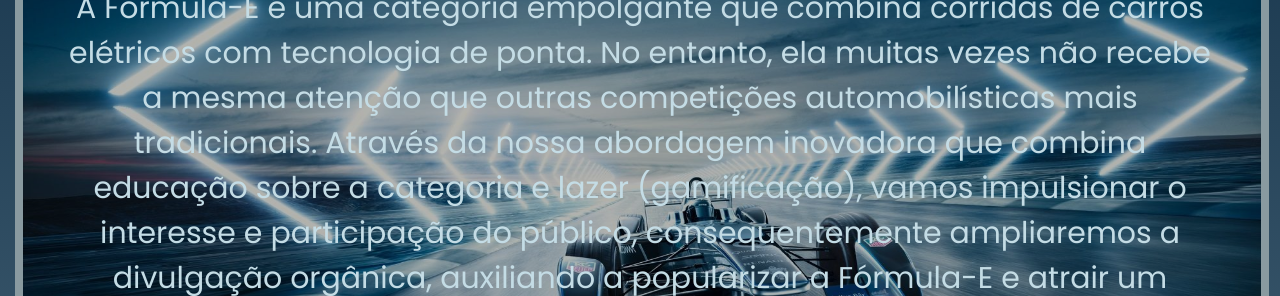
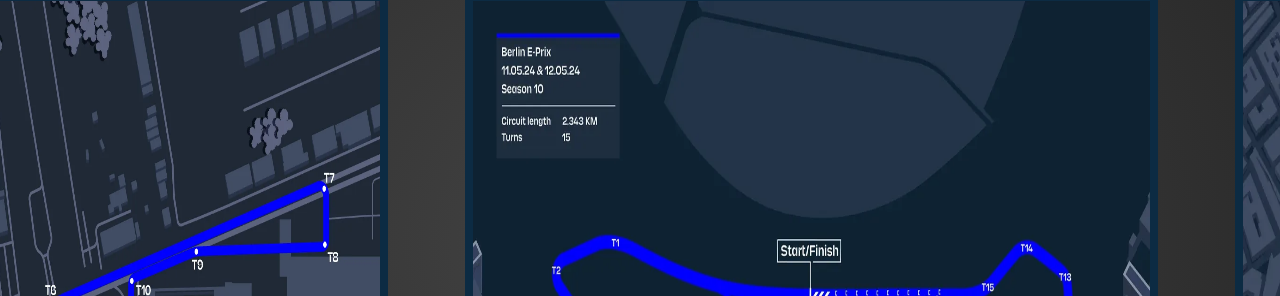
Before and after one commit to BitWise-CHALLENGE-1SEM/WEBSITE-MAHINDRA-RACING, a plain HTML site: page index.html in a window 1280 px wide. Shown: the part 307-603 px from the top of the page. Drawn offline with nearby package versions, Linux system fonts and the light colour scheme.

Commit message:
criando um slideshow diferente

```diff
--- a/index.html
+++ b/index.html
@@ -34,17 +34,41 @@
       </div>
 
     <section id="secao1">
-        <div>
-            <img src="./src/img/formula_e_wallpaper.jpg" alt="Slideshow">
-            <div id="textoSlideshow">
-                <h3>Inserir as pessoas no mundo da formula-E!</h3>
+        <div class="slider">
+            <div class="slides">
+                <input type="radio" name="radio-btn" id="radio1">
+                <input type="radio" name="radio-btn" id="radio2">
+                <input type="radio" name="radio-btn" id="radio3">
+                <input type="radio" name="radio-btn" id="radio4">
+
+                <!-- SLIDES IMAGE -->
+                <div class="slide first">
+                    <img src="./src/img/gp-sao-paulo.webp" alt="imagem 1">
+                </div>
+
+                <div class="slide">
+                    <img src="./src/img/gp-berlim.webp" alt="imagem 2">
+                </div>
+
+                <div class="slide">
+                    <img src="./src/img/gp-monaco.webp" alt="imagem 3">
+                </div>
+
+                <div class="slide">
+                    <img src="./src/img/gp-uer.webp" alt="imagem 4">
+                </div>
+            </div>
+        </div>
+    </section>
+
+
+    <div>
+        <h3>Inserir as pessoas no mundo da formula-E!</h3>
                 <p>A Fórmula-E é uma categoria empolgante que combina corridas de carros elétricos com tecnologia de ponta.
                     No entanto, ela muitas vezes não recebe a mesma atenção que outras competições automobilísticas mais tradicionais. Através da nossa abordagem inovadora
                     que combina educação sobre a categoria e lazer (gamificação), vamos impulsionar o interesse e participação do público, consequentemente ampliaremos a divulgação orgânica,
                      auxiliando a popularizar a Fórmula-E e atrair um público mais amplo. <a href="#secao3">Saiba mais!</a></p>
-            </div>
-        </div>
-    </section>
+    </div>
     <section id="secao2">
         <div id="jogo">
             <h2>Aprendendo de maneira divertida!</h2>
--- a/src/css/estilo.css
+++ b/src/css/estilo.css
@@ -149,18 +149,63 @@
 
 /* ---------------------------------------------------------------------------------------------------------------------------------------------------------------------------------------- */
 #secao1{
-    padding: 200px 15px 0 15px ;
+    padding-top: 300px;
+    position: relative;
+    background-image: radial-gradient( #444444 ,#222222 );
+
 }
 
-#secao1 img{
-    width: 98%;
-    height: 700px;
-    position: absolute;
-    border-style: solid;
-    border-color: var(--color4);
-    border-width: 8px;
-    filter: brightness(70%);
+.slider{
+    padding: 0px 0px 0px 400px;
+    width: 100%;
+    height: 800px;
+    overflow: hidden;
 }
+
+.slides{
+    width: 350%;
+    height: 800px;
+    display: flex;
+}
+
+.slides input{
+    display: none;
+}
+
+.slide{
+    width: 25%;
+    position: relative;
+    transition: 2s;
+}
+
+.slide img{
+    width: 90%;
+    height: 80%;
+    border: 8px solid var(--color5);
+}
+
+#radio1:checked ~ .first{
+    margin-left: 0;
+
+}
+
+#radio2:checked ~ .first{
+    margin-left: -25%;
+
+}
+
+#radio3:checked ~ .first{
+    margin-left: -50%;
+
+}
+
+#radio4:checked ~ .first{
+    margin-left: -75%;
+
+}
+
+
+
 #textoSlideshow{
     position: relative;
     padding: 40px;
@@ -168,6 +213,9 @@
     text-align: center;
     color: var(--color4);
 }
+
+
+
 #secao2{
     margin-top: 500px;
     text-align: center;
@@ -193,6 +241,8 @@
     border-width: 8px;
     margin-inline: 20px;
 }
+
+
 /* ---------------------------------------------------------------------------------------------------------------------------------------------------------------------------------------- */
 .container{
     display: flex;
--- a/src/js/script.js
+++ b/src/js/script.js
@@ -9,3 +9,21 @@
 
   progressBar.style.width = `${scrolled}%`;
 });
+
+// CAROUSEL
+let count = 1;
+
+document.getElementById("radio1").checked = true;
+
+setInterval(function(){
+    nextImage();
+}, 5000)
+
+function nextImage(){
+    count++;
+    if(count>4){
+        count = 1;
+    }
+
+    document.getElementById("radio" + count).checked = true;
+}
```
Also changed, not shown: src/img/gp-berlim.webp (added), src/img/gp-monaco.webp (added), src/img/gp-sao-paulo.webp (added), src/img/gp-uer.webp (added).
